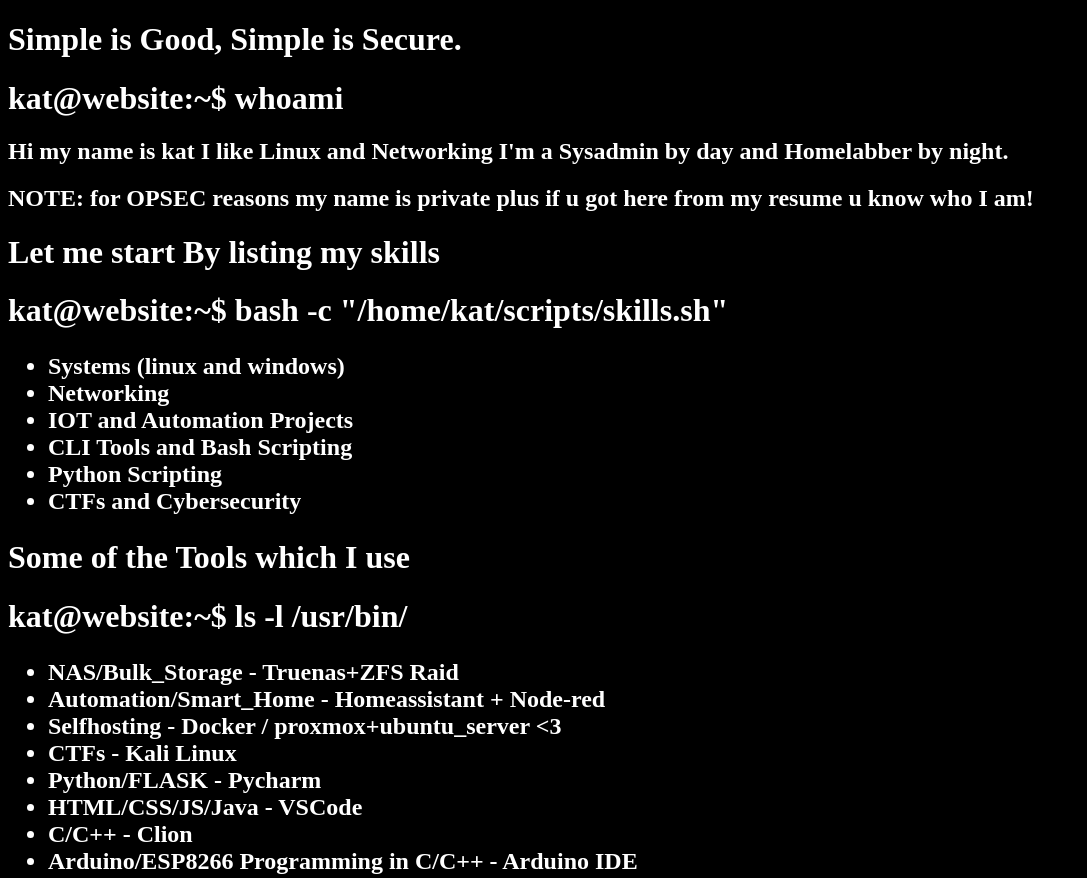
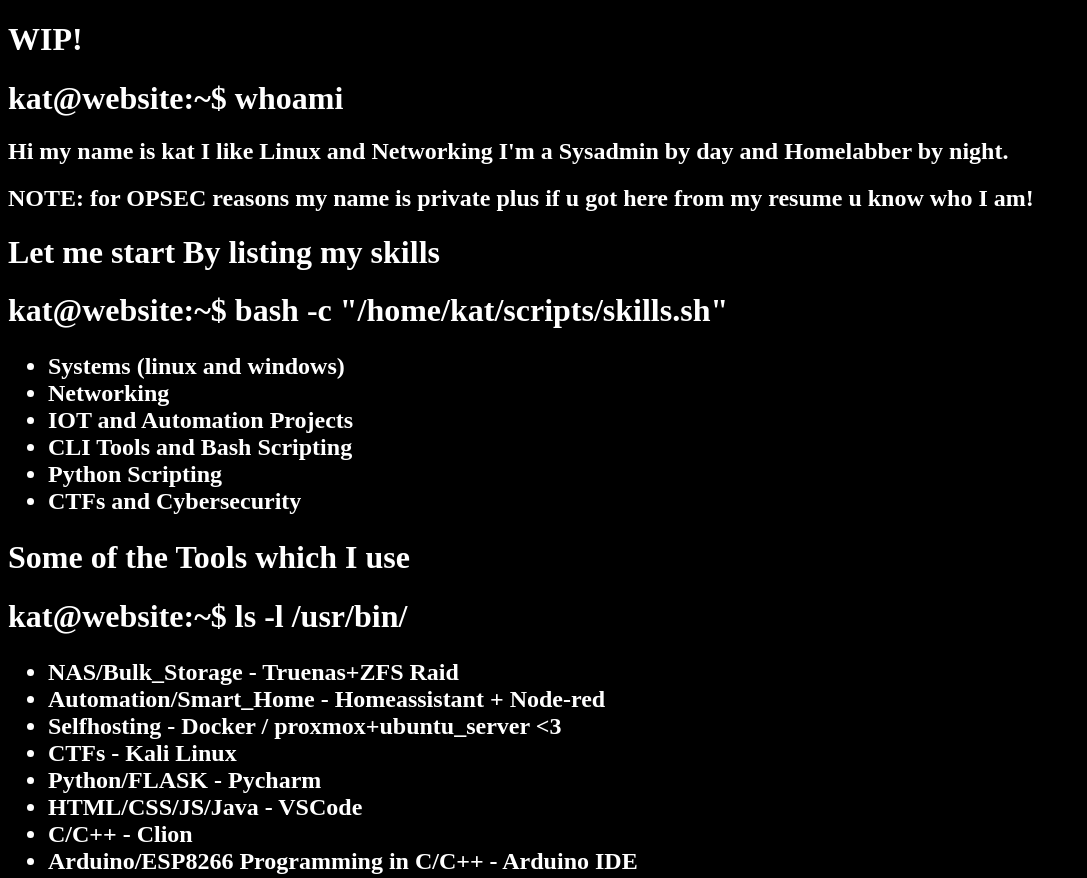
Before and after one commit to KATT07/portfolio-website, a plain HTML site: page index.html in a window 1280 px wide. Shown: the top 878 px of the page, without its empty margins (0-1087 px from the left). Drawn offline with Linux system fonts and the light colour scheme.

Commit message:
Update index.html

```diff
--- a/index.html
+++ b/index.html
@@ -19,7 +19,7 @@
         }
     </style>
     <body style="background-color: black;">
-        <h1>Simple is Good, Simple is Secure.</h1>
+        <h1>WIP!</h1>
         <h1>kat@website:~$ whoami </h1>
         <h2>Hi my name is kat I like Linux and Networking I'm a Sysadmin by day and Homelabber by night.</h2>
         <h2>NOTE: for OPSEC reasons my name is private plus if u got here from my resume u know who I am!</h2>
```
